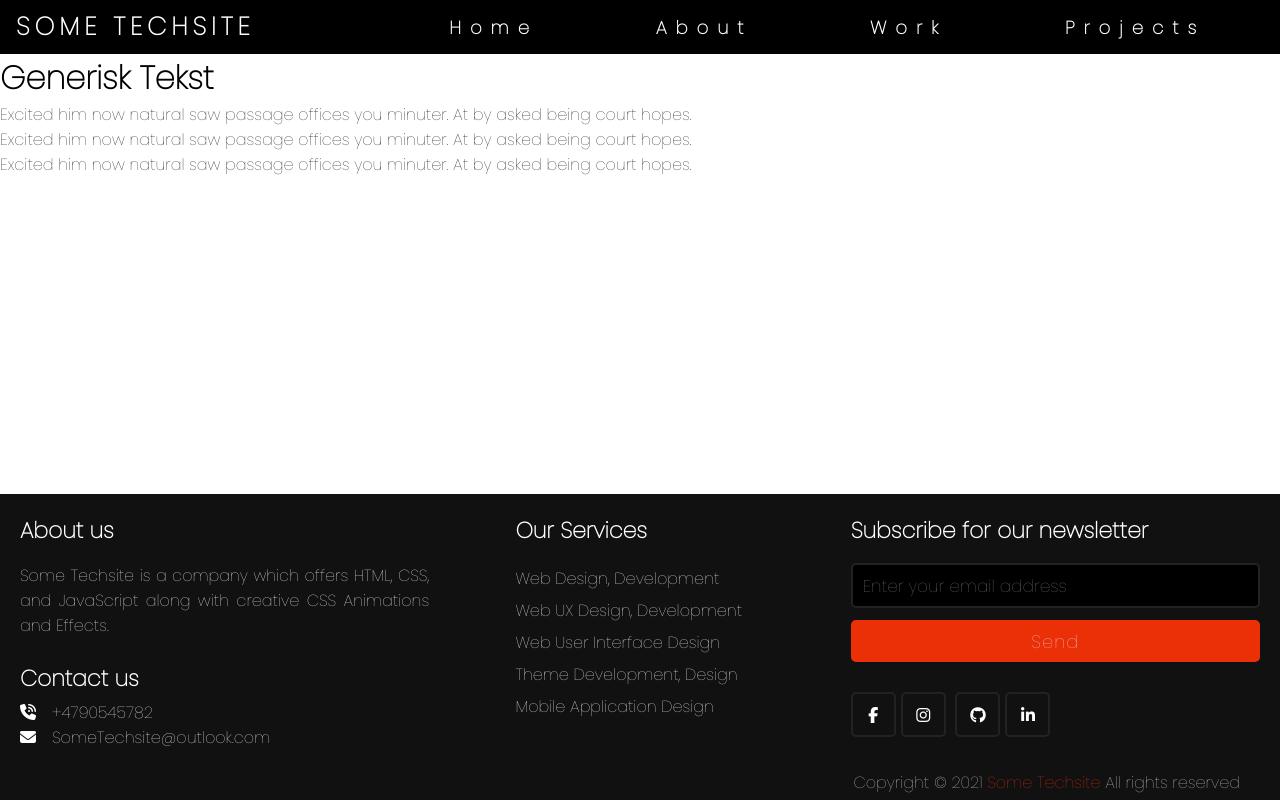
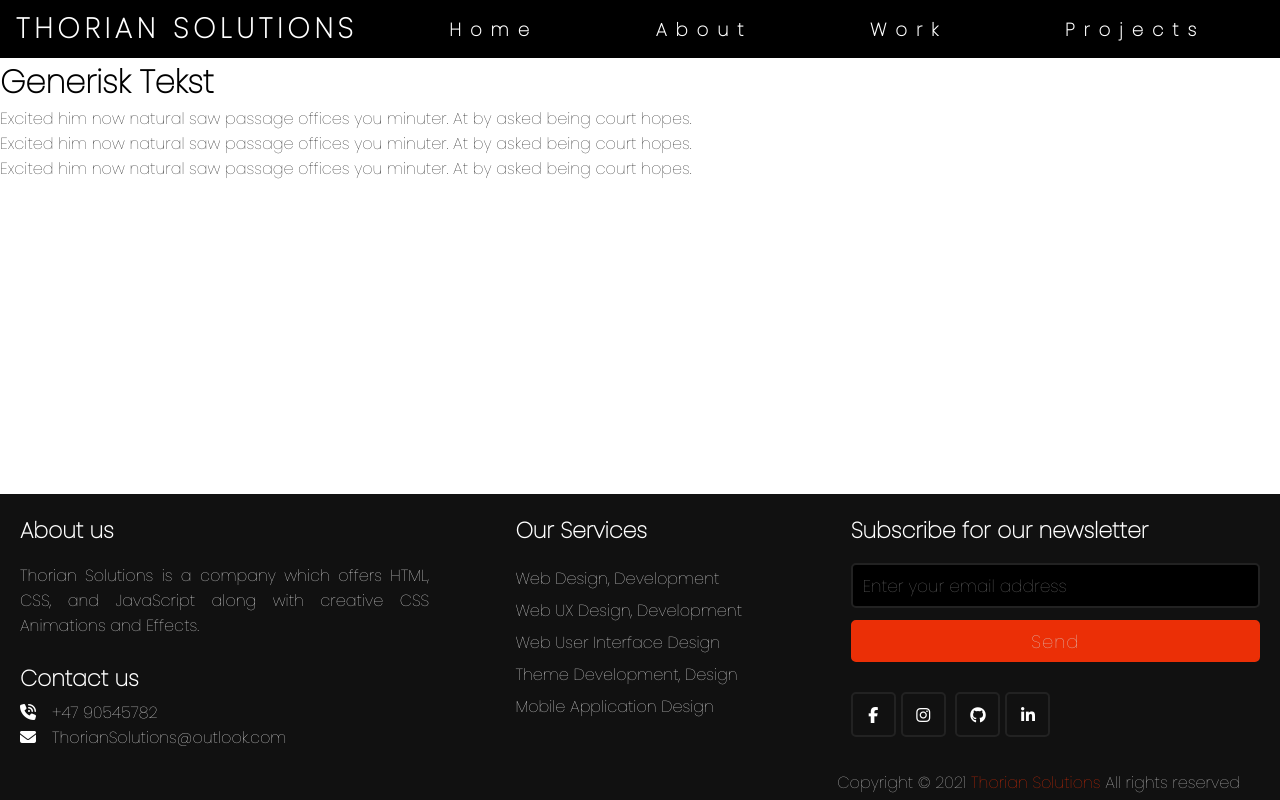
Before and after one commit to ChristianGSH/Website-Current, a plain HTML site: page index.html in a window 1280 px wide. Drawn offline with nearby package versions, Linux system fonts and the light colour scheme; a web font is replaced by a local one.

Commit message:
commit on Master

```diff
--- a/dist/style.css
+++ b/dist/style.css
@@ -1,3 +1,9 @@
+
+  body {
+    background-color: rgb(255, 255, 255);
+
+  }
+
 
   nav{
      position: relative;
@@ -20,7 +26,7 @@
     color: #ffffff;
     text-transform: uppercase;
     letter-spacing: 5px;
-    font-size: 25px;
+    font-size: 28px;
 
   }
 
@@ -139,6 +145,7 @@
       bottom: 0;
       left: 0;
       background: #111;
+
     }
     footer .content{
       max-width: 1350px;
--- a/index.html
+++ b/index.html
@@ -4,7 +4,7 @@
             <meta name="viewport" content="width=device-width, initial-scale=1.0">
             <meta http-equiv="X-UA-Compatible" content="ie=edge">
             <link href="https://fonts.googleapis.com/css2?family=Gemunu+Libre:wght@800&family=Poppins:wght@100&display=swap" rel="stylesheet">
-            <title>WebsiteV3</title>
+            <title>Thorian Solutions</title>
             <link rel="stylesheet" href="dist/style.css">
 
           </head>
@@ -12,7 +12,7 @@
           <body>
               <nav>
                 <div class="logo">
-                  <h4>Some Techsite</h4>
+                  <h4>Thorian Solutions</h4>
                 </div>
                 <ul class="nav-links">
 
@@ -47,21 +47,22 @@
            <p>Excited him now natural saw passage offices you minuter. At by asked being court hopes.
            <p>Excited him now natural saw passage offices you minuter. At by asked being court hopes.
 
+
             <footer>
               <div class="content">
                 <div class="left box">
                   <div class="upper">
                     <div class="topic">About us</div>
-                    <p>Some Techsite is a company which offers HTML,
+                    <p>Thorian Solutions is a company which offers HTML,
                     CSS, and JavaScript along with creative CSS Animations and Effects.</p>
                   </div>
                   <div class="lower">
                     <div class="topic">Contact us</div>
                     <div class="phone">
-                      <a href="#"><i class="fas fa-phone-volume"></i>+4790545782</a>
+                      <a href="#"><i class="fas fa-phone-volume"></i>+47 90545782</a>
                     </div>
                     <div class="email">
-                      <a href="#"><i class="fas fa-envelope"></i>SomeTechsite@outlook.com</a>
+                      <a href="#"><i class="fas fa-envelope"></i>ThorianSolutions@outlook.com</a>
                     </div>
                   </div>
                 </div>
@@ -89,7 +90,7 @@
                 </div>
               </div>
               <div class="bottom">
-                <p>Copyright © 2021 <a href="#">Some Techsite</a> All rights reserved</p>
+                <p>Copyright © 2021 <a href="#">Thorian Solutions</a> All rights reserved</p>
               </div>
             </footer>
 
```
